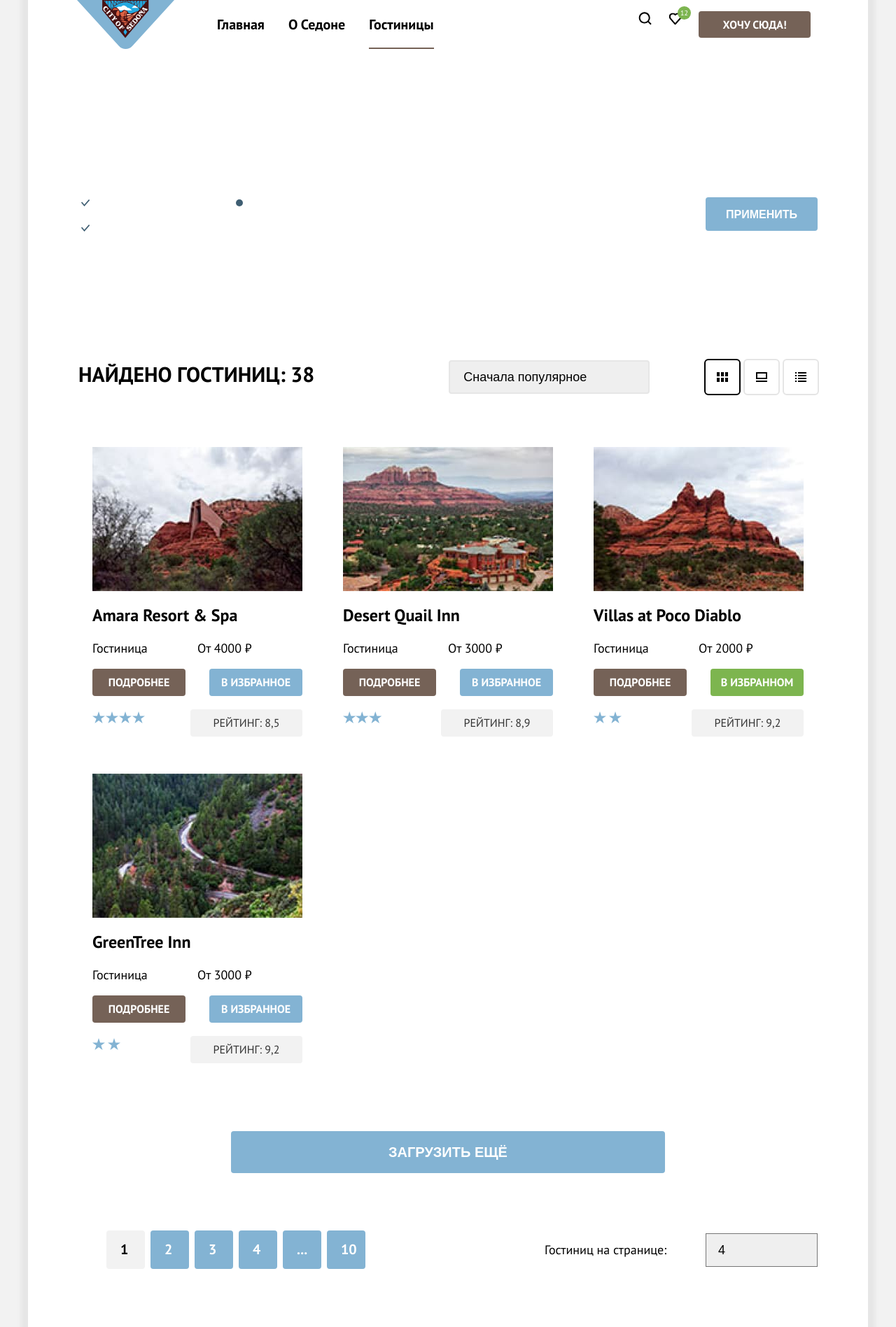
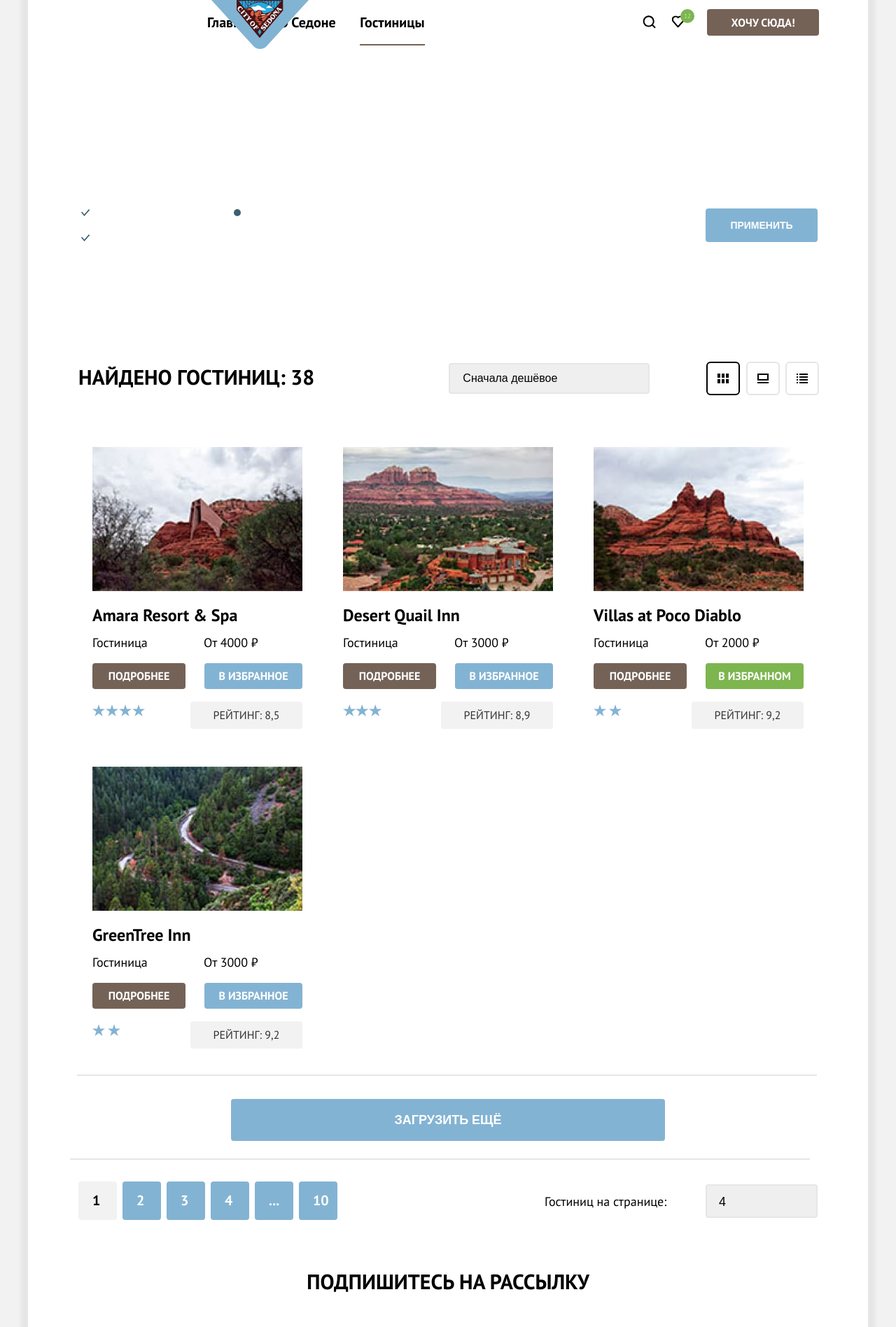
Before and after one commit to htmlacademy-htmlcss/2023269-sedona-33, a plain HTML site: page catalog.html in a window 1280 px wide. Shown: the top 1897 px of the page at 70% size. Drawn offline with Linux system fonts and the light colour scheme.

Commit message:
Шлифовка

```diff
--- a/catalog.html
+++ b/catalog.html
@@ -153,8 +153,8 @@
       <h2 class="visually-hidden">Результат поиска:</h2>
       <b class="select-result">Найдено гостиниц: 38</b>
       <select class="select-control" aria-label="Сортировка">
-        <option value="popular">Сначала популярное</option>
-        <option value="cheap">Сначала дешёвое</option>
+        <option value="popular">Сначала дешёвое</option>
+        <option value="cheap">Сначала популярное</option>
         <option value="expensive">Сначала дорогое</option>
       </select>
       <a class="button-select button-table" href="#">
--- a/styles/styles.css
+++ b/styles/styles.css
@@ -42,17 +42,18 @@ body {
 .navigation {
   display: flex;
   align-items: center;
-  padding: 0 70px 0 70px;
+  padding: 13px 70px 13px 70px;
   background: #ffffff;
 }
 
 .page-logo {
-  display: block;
+  position: absolute;
+  left: 302px;
+  top: 0;
   width: 130px;
   height: 70px;
   margin: 0;
   padding: 0;
-  margin-right: 30px;
 }
 
 .button {
@@ -66,7 +67,9 @@ body {
   display: flex;
   flex-wrap: wrap;
   width: 450px;
-  margin: 0;
+  padding: 0;
+  margin: 0;
+  margin-left: 186px;
   list-style-type: none;
 }
 
@@ -75,31 +78,46 @@ body {
 }
 
 .navigation-item:not(:last-child) {
-  margin-right: 34px;
+  margin-right: 34.5px;
 }
 
 .navigation-heart {
   position: absolute;
-  top: -7px;
-  left: 25px;
-  padding: 3px 4px;
-  font-size: 10px;
+  top: 0;
+  right: 18px;
+  padding: 0 5px;
+  padding-top: 3px;
+  padding-bottom: 4px;
+  font-size: 9px;
   Line-height: 13px;
   font-weight: 400;
-  color: #ffffff;
+  color: rgba(255, 255, 255, 0.6);
   background-color: #7DB550;
   border-radius: 50%;
 }
 
-.navigation-user li {
+.navigation-user li:first-child {
   position: relative;
-  padding: 0 12px;
+  padding-top: 8px;
+  padding-right: 22.5px;
+
+}
+
+.navigation-user li:nth-child(2){
+  position: relative;
+  padding-top: 7px;
+  padding-right: 32px;
+}
+
+.navigation-user li:last-child {
+  padding-right: 0;
+  padding-top: 0;
 }
 
 .navigation-menu li:first-child::after {
   position: absolute;
-  top: 68px;
-  width: 70px;
+  top: 62px;
+  width: 68px;
   height: 2px;
   content: "";
   background: #756257;
@@ -107,7 +125,7 @@ body {
 
 .catalog-menu li:last-child::after {
   position: absolute;
-  top: 68px;
+  top: 63px;
   width: 93px;
   height: 2px;
   content: "";
@@ -211,7 +229,7 @@ body {
 
 .main-header {
   margin: 0;
-  margin-top: 63px;
+  margin-top: 52px;
   font-weight: 700;
   font-size: 30px;
   text-align: center;
@@ -302,8 +320,13 @@ body {
 .advantages-description {
   margin: 30px 0;
   color: #333333;
-  font-size: 24px;
-  line-height: 28px;
+  font-weight: 400;
+  font-size: 18px;
+  line-height: 21px;
+}
+
+.advantages-more + .advantages-description {
+  margin-top: 20px;
 }
 
 .advantages-more {
@@ -344,7 +367,7 @@ body {
   display: block;
   width: 575px;
   border-radius: 10px;
-  padding: 15px 0;
+  padding: 12px 0;
   text-align: center;
   color: #FFFFFF;
   margin: 0 auto;
@@ -375,6 +398,10 @@ body {
   color: #000000;
 }
 
+.subscribe-info.subscribe-foter {
+  margin-top: 50px;
+}
+
 .subscribe-form-email {
   display: grid;
   grid-template-columns: 600px 200px;
@@ -417,7 +444,7 @@ body {
   width: 200px;
   height: 60px;
   font-weight: 700;
-  font-size: 20px;
+  font-size: 18px;
   line-height: 26px;
   border: none;
   color: #FFFFFF;
@@ -443,22 +470,23 @@ body {
 
 .page-footer {
   display: flex;
-  justify-content: space-around;
+  justify-content: space-between;
   align-items: center;
-  padding: 40px 0;
+  padding: 19px 56px;
   background: #FFFFFF;
 }
 
 .footer-social-list {
   display: flex;
   flex-wrap: wrap;
-  font-size: 0%;
+  font-size: 0;
+  margin-left: 5px;
   padding: 0;
   list-style-type: none;
 }
 
 .footer-social-list li:not(:last-child) {
-  margin-right: 12px;
+  margin-right: 4px;
 }
 
 .footer-social-list .footer-social-item {
@@ -497,6 +525,7 @@ body {
 }
 
 .contacts-phone {
+  margin-left: 12px;
   padding: 15px;
   color: #000000;
   text-decoration: none;
@@ -519,6 +548,7 @@ body {
 }
 
 .html-logo {
+  margin-top: 8px;
   padding: 15px;
 }
 
@@ -593,7 +623,6 @@ body {
   opacity: 0.3;
 }
 
-
 .modal-title {
   margin: 0;
   margin-bottom: 60px;
@@ -608,6 +637,10 @@ body {
   font-weight: 700;
   font-size: 22px;
   line-height: 32px;
+}
+
+.navigation-link-main {
+  margin-top: -15px;
 }
 
 .navigation-link-main a {
@@ -617,7 +650,8 @@ body {
   line-height: 21px;
   color: #ffffff;
   text-decoration: none;
-  padding: 0 5px;
+  margin: 0;
+  padding: 0 1px;
 }
 
 .date-arrival,
@@ -937,7 +971,7 @@ body {
   background: #ffffff;
   background-image: url("../images/catalog-bg.jpg");
   background-repeat: no-repeat;
-  padding: 35px 72px 82px 72px;
+  padding: 35px 72px 48px 72px;
 }
 
 fieldset {
@@ -972,6 +1006,9 @@ fieldset {
 .main-title {
   margin: 0;
   font-weight: 700;
+  font-size: 60px;
+  line-height: 78px;
+  font-weight: 700;
   width: 100%;
   color: #FFFFFF;
 }
@@ -979,7 +1016,7 @@ fieldset {
 .catalog-filter {
   display: flex;
   width: 100%;
-  margin-top: 45px;
+  margin-top: 40px;
   color: #FFFFFF;
 }
 
@@ -993,6 +1030,7 @@ fieldset {
 }
 
 .catalog-filter-title {
+  padding: 0;
   margin-right: 67px;
   font-weight: 700;
   font-size: 20px;
@@ -1014,12 +1052,12 @@ fieldset {
 .control {
   position: relative;
   display: block;
-  padding-left: 36px;
+  padding-left: 40px;
 }
 
 .control-mark {
   position: absolute;
-  top: 2px;
+  top: 0;
   left: 0;
   width: 20px;
   height: 20px;
@@ -1031,24 +1069,24 @@ fieldset {
   background: rgba(255, 255, 255, 0.6);
 }
 
-.control-input[type="checkbox"]:focus+.control-mark {
+.control-input[type="checkbox"]:focus + .control-mark {
   background: rgba(255, 255, 255, 0.6);
   outline: 3px solid #83B3D3;
 }
 
-.control-input[type="checkbox"]+.control-mark:active {
+.control-input[type="checkbox"] + .control-mark:active {
   background: rgba(255, 255, 255, 0.3);
 }
 
-.control-input[type="radio"]:focus+.control-mark {
+.control-input[type="radio"]:focus + .control-mark {
   box-shadow: inset 0 0 0 3px solid #83B3D3;
 }
 
-.control-input[type="radio"]:checked:focus+.control-mark {
+.control-input[type="radio"]:checked:focus + .control-mark {
   outline: 3px solid #83B3D3;
 }
 
-.control-input[type="checkbox"]:checked+.control-mark::after {
+.control-input[type="checkbox"]:checked + .control-mark::after {
   position: absolute;
   top: 5px;
   left: 4px;
@@ -1059,6 +1097,7 @@ fieldset {
 }
 
 .control-input[type="radio"]+.control-mark {
+  left: 1px;
   border-radius: 50%;
 }
 
@@ -1074,7 +1113,7 @@ fieldset {
 }
 
 .catalog-filter-group {
-  margin: 0 81px 0 auto;
+  margin: 0 auto 0 149px;
 }
 
 .range {
@@ -1088,10 +1127,12 @@ fieldset {
 }
 
 .range-input {
-  width: 144px;
+  width: 144.5px;
   box-sizing: border-box;
-  padding: 14px 19px 11px 19px;
+  padding: 13px 19px 8px 17px;
   background: rgba(0, 0, 0, 0);
+  font-family: "PT Sans", sans-serif;
+  font-weight: 200;
   font-size: 18px;
   line-height: 23px;
   color: #ffffff;
@@ -1136,7 +1177,7 @@ label+label .range-input {
   position: relative;
   height: 4px;
   width: 287px;
-  margin-top: 32px;
+  margin-top: 28px;
   background-color: rgba(255, 255, 255, 0.3);
   ;
 }
@@ -1176,7 +1217,7 @@ label+label .range-input {
 
 .toggle-max {
   top: -8px;
-  right: 0;
+  right: -9px;
 }
 
 .button-catalog {
@@ -1192,7 +1233,7 @@ label+label .range-input {
   background: #83B3D3;
   color: #FFFFFF;
   font-weight: 700;
-  font-size: 16px;
+  font-size: 14px;
   line-height: 21px;
   border-radius: 4px;
   text-transform: uppercase;
@@ -1214,9 +1255,10 @@ label+label .range-input {
 
 .button-reset {
   background: none;
-  margin-top: 20px;
+  margin-top: 16px;
   color: #FFFFFF;
-  font-size: 18px;
+  font-weight: 400;
+  font-size: 16px;
   line-height: 23px;
   text-align: center;
   height: 32px;
@@ -1239,7 +1281,7 @@ label+label .range-input {
 .sorting-container {
   display: flex;
   justify-content: space-between;
-  margin-top: 133px;
+  margin-top: 125px;
 }
 
 .select-result {
@@ -1252,9 +1294,10 @@ label+label .range-input {
   margin-left: 192px;
   width: 287px;
   box-sizing: border-box;
-  padding-left: 19px;
-  font-size: 18px;
-  line-height: 23px;
+  padding-left: 18px;
+  font-weight: 400;
+  font-size: 16px;
+  line-height: 20px;
   border: 2px solid #E6E6E6;
   border-radius: 4px;
   background-image: url("../images/select-arrow.svg");
@@ -1279,14 +1322,14 @@ label+label .range-input {
 }
 
 .button-select {
-  width: 48px;
-  height: 48px;
+  width: 44px;
+  height: 44px;
   outline: 2px solid #E5E5E5;
   border-radius: 4px
 }
 
 .button-select:not(:last-child) {
-  margin-right: 8px;
+  margin-right: 12.3px;
 }
 
 .button-select:hover {
@@ -1404,16 +1447,23 @@ label+label .range-input {
 .product-price,
 .product-card-price {
   display: block;
-  width: 50%;
+  width: 40%;
+  margin: 0;
+  margin-top: 10px;
   font-weight: 400;
   font-size: 18px;
   line-height: 23px;
 }
 
+.product-price {
+  width: 159px;
+}
+
 .product-card-button,
 .product-button {
   width: 133px;
-  padding: 9px 0;
+  margin-top: 18px;
+  padding: 8px 0;
   border-radius: 4px;
   color: #FFFFFF;
   font-weight: 700;
@@ -1424,6 +1474,10 @@ label+label .range-input {
   text-decoration: none;
 }
 
+.product-button {
+  width: 140px;
+}
+
 .product-card-button {
   background: #756257;
   margin-right: 26px;
@@ -1483,7 +1537,7 @@ label+label .range-input {
 }
 
 .product-raiting-number {
-  margin-top: 16px;
+  margin-top: 14px;
   margin-left: auto;
   width: 160px;
   padding: 9px 0;
@@ -1496,7 +1550,7 @@ label+label .range-input {
   text-transform: uppercase;
 }
 
-#number {
+.pagination-number select {
   margin-left: 51px;
   width: 160px;
   height: 48px;
@@ -1509,19 +1563,64 @@ label+label .range-input {
   appearance: none;
 }
 
+.pagination-number {
+  font-size: 18px;
+  line-height: 23px;
+}
+
+.pagination-number select {
+  border: 2px solid #E6E6E6;
+  border-radius: 4px;
+}
+
+.pagination-number select:hover {
+  border: 2px solid #83B3D3;
+}
+
+.pagination-number select:focus {
+  border: 2px solid #83B3D3;
+}
+
+.pagination-number select:active {
+  border: 2px solid #E6E6E6;
+  background-image: none;
+  color: rgba(255, 255, 255, 0.3);
+}
+
 .pagination-show-more {
+  position: relative;
   display: block;
   margin: 0 auto;
-  margin-top: 64px;
+  margin-top: 38px;
   width: 620px;
   height: 60px;
   border-radius: 4px;
   color: #FFFFFF;
   font-weight: 700;
-  font-size: 20px;
+  font-size: 18px;
   line-height: 26px;
   background: #83B3D3;
   text-transform: uppercase;
+}
+
+.pagination-show-more::after {
+  position: absolute;
+  top: 85px;
+  left: -230px;
+  content: "";
+  width: 1055px;
+  height: 0;
+  border: 0.2px solid #E6E6E6;
+}
+
+.pagination-show-more::before {
+  position: absolute;
+  top: -35px;
+  left: -220px;
+  content: "";
+  width: 1055px;
+  height: 0;
+  border: 0.2px solid #E6E6E6;
 }
 
 .pagination-show-more:hover {
@@ -1543,15 +1642,17 @@ label+label .range-input {
   flex-wrap: wrap;
   justify-content: space-between;
   align-items: center;
-  margin-top: 60px;
+  margin-top: 36px;
 }
 
 .pagination-list {
   display: flex;
   flex-wrap: wrap;
+  padding: 0;
 }
 
 .subscribe-catalog {
+  padding-top: 48px;
   background: #ffffff;
 }
 
@@ -1597,11 +1698,6 @@ label+label .range-input {
   background: #F2F2F2
 }
 
-.pagination-number {
-  font-size: 18px;
-  line-height: 23px;
-}
-
 .visually-hidden {
   clip: rect(0 0 0 0);
   clip-path: inset(50%);
```
Also changed, not shown: index.html (+1 -1 lines).
